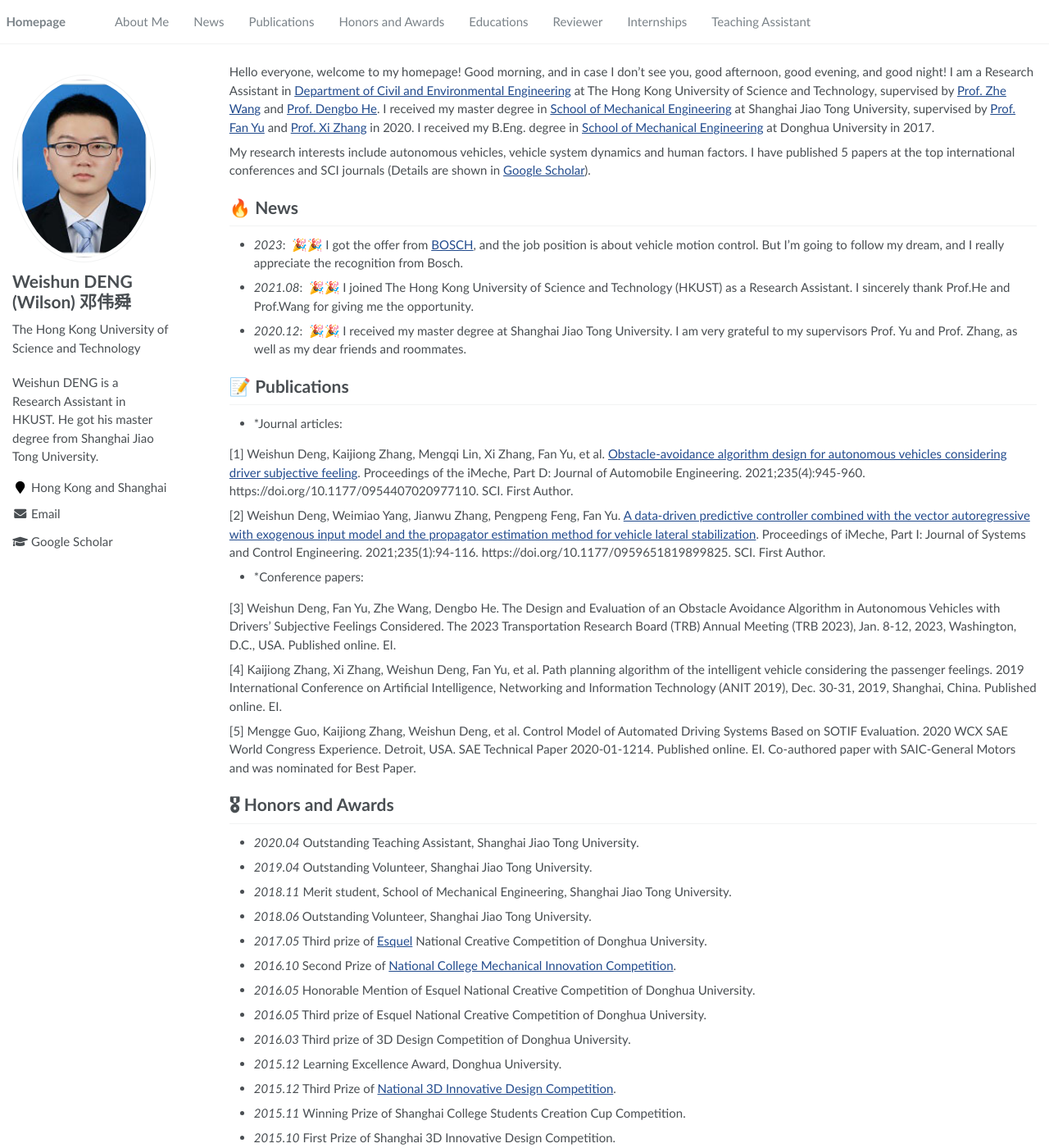
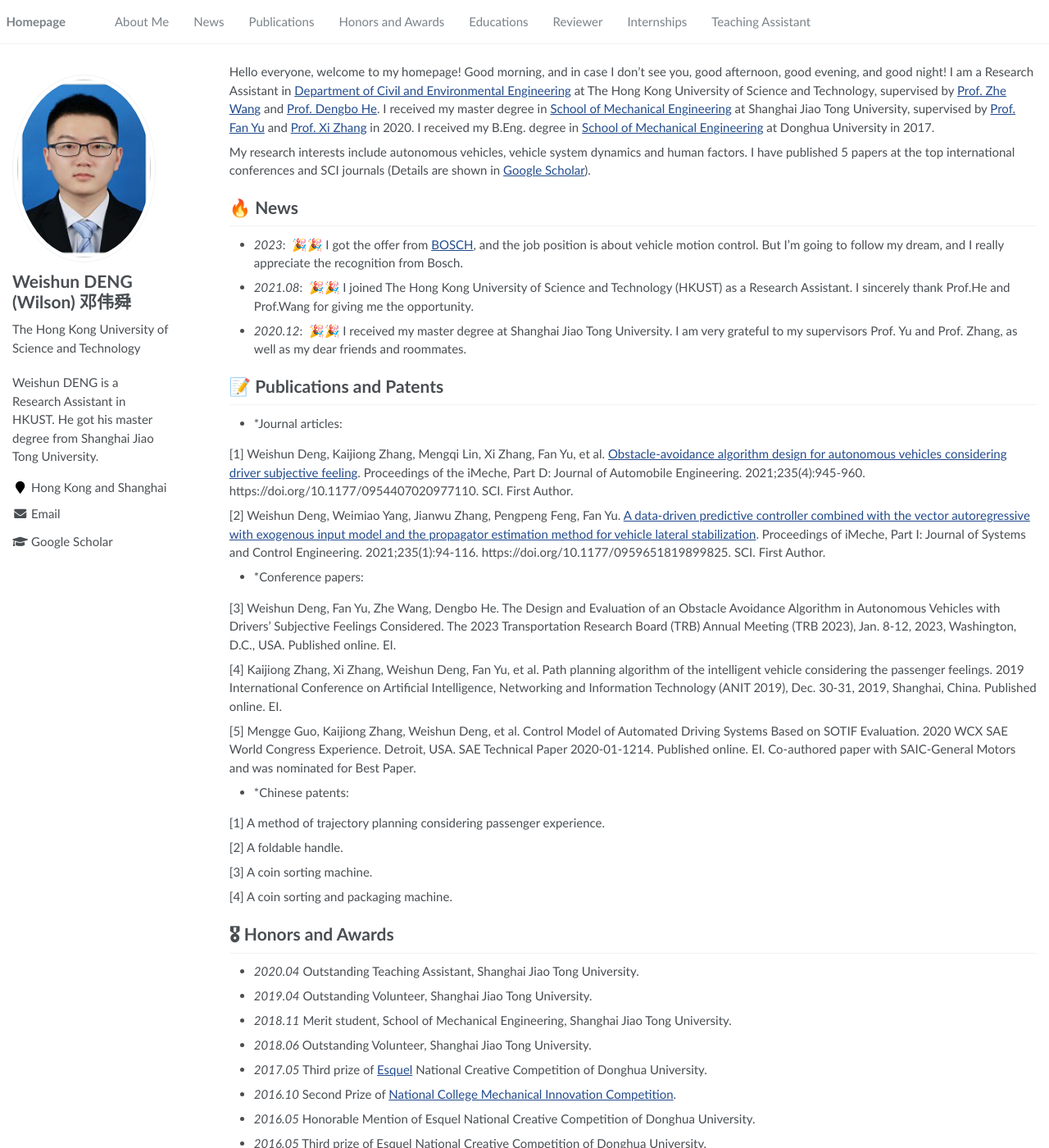
Before and after one commit to RayeRen/acad-homepage.github.io, a Jekyll site: the page built from _pages/about.md, in a window 1280 px wide and 1400 px high. Shown: the whole window at 82% size. Built offline with Jekyll 4.4.1, drawn with Linux system fonts in a browser that asks for light colours.

Commit message:
Update about.md

```diff
--- a/_pages/about.md
+++ b/_pages/about.md
@@ -30,7 +30,7 @@ My research interests include autonomous vehicles, vehicle system dynamics and h
 
 - *2020.12*: &nbsp;🎉🎉 I received my master degree at Shanghai Jiao Tong University. I am very grateful to my supervisors Prof. Yu and Prof. Zhang, as well as my dear friends and roommates.
 
-# 📝 Publications
+# 📝 Publications and Patents
 - *Journal articles:
 
 [1] Weishun Deng, Kaijiong Zhang, Mengqi Lin, Xi Zhang, Fan Yu, et al. [Obstacle-avoidance algorithm design for autonomous vehicles considering driver subjective feeling](https://doi.org/10.1177/0954407020977110). Proceedings of the iMeche, Part D: Journal of Automobile Engineering. 2021;235(4):945-960. https://doi.org/10.1177/0954407020977110. SCI. First Author.
@@ -45,6 +45,15 @@ My research interests include autonomous vehicles, vehicle system dynamics and h
 
 [5] Mengge Guo, Kaijiong Zhang, Weishun Deng, et al. Control Model of Automated Driving Systems Based on SOTIF Evaluation. 2020 WCX SAE World Congress Experience. Detroit, USA. SAE Technical Paper 2020-01-1214. Published online. EI. Co-authored paper with SAIC-General Motors and was nominated for Best Paper.
 
+- *Chinese patents:
+
+[1] A method of trajectory planning considering passenger experience.
+
+[2] A foldable handle.
+
+[3] A coin sorting machine.
+
+[4] A coin sorting and packaging machine.
 
 # 🎖 Honors and Awards
 - *2020.04* Outstanding Teaching Assistant, Shanghai Jiao Tong University.
```
